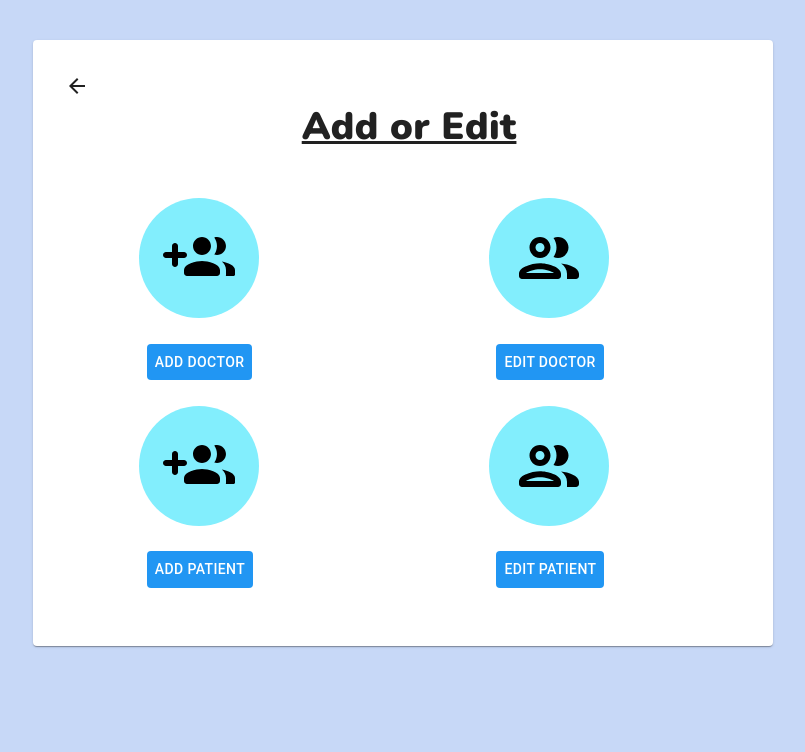
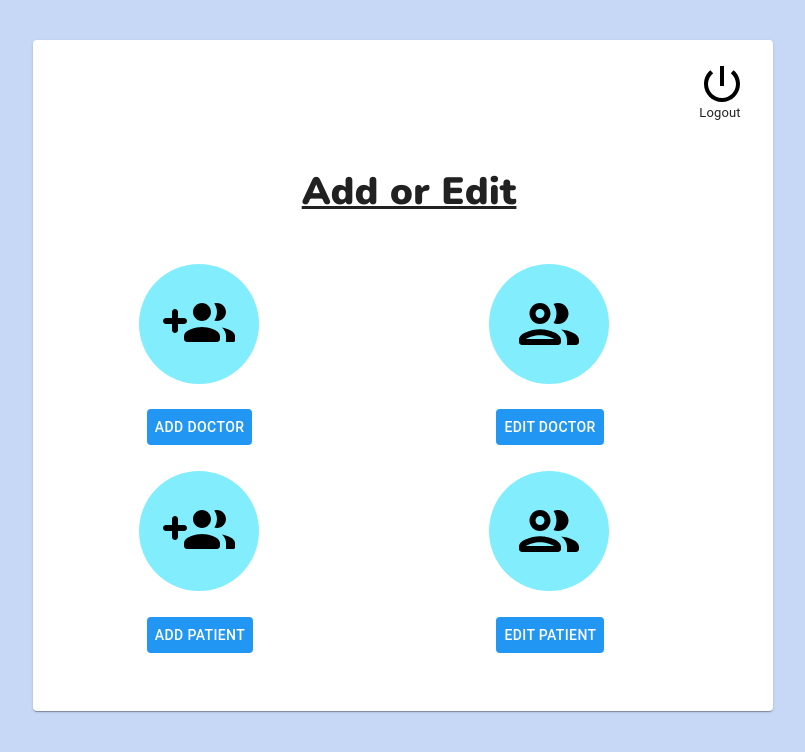
Before and after one commit to deboprasad-mukh/-VitalTracker-DoctorsApp1, a React (Create React App) app: page /page in a window 1280 px wide. Shown: the top 752 px of the page, without its empty margins (237-1042 px from the left). Built offline with nearby package versions, Linux system fonts and the light colour scheme.

Commit message:
azam chnage this

```diff
--- a/src/Admin/AddDoctor/AddDoc.css
+++ b/src/Admin/AddDoctor/AddDoc.css
@@ -83,6 +83,17 @@
     font-family: 'Karla', sans-serif;
     font-weight: 800;
     cursor: pointer;
-
-
 }
+.logbtn {
+    color: black;
+    float: right;
+    transform: scale(2);
+    margin-bottom:1%;
+    margin-right: 1%;
+  }
+.logtxt {
+    font-size:13px;
+    float: right;
+    margin-left:100%;
+    margin-bottom:6%;
+  }
--- a/src/Admin/AddDoctor/AddDoctor.jsx
+++ b/src/Admin/AddDoctor/AddDoctor.jsx
@@ -2,9 +2,13 @@ import React,{useState,useEffect} from 'react';
 import './AddDoc.css';
 import axios from 'axios';
 import ArrowBackIcon from '@material-ui/icons/ArrowBack';
+import { useHistory } from 'react-router';
+import PowerSettingsNewIcon from '@material-ui/icons/PowerSettingsNew';
+
 
 
 const AddDoctor = () => {
+    const history = useHistory();
 const[doctor,setDoctor] = useState({
 "name":"",
 "registrationId":"",
@@ -69,7 +73,9 @@ const handleSubmit=()=>{
 return(
 
         <section className="heading">
-        <ArrowBackIcon onClick={()=>history.push('/')}/>
+        <ArrowBackIcon onClick={()=>history.push('/page')}/>
+        <PowerSettingsNewIcon className="logbtn" onClick={()=>history.push('/')}/>
+        <label className="logtxt">Logout</label>
         <h1 className="title">Add Doctor</h1>
 
         <div className="container">
--- a/src/Admin/AddDoctor/Editdoctor.jsx
+++ b/src/Admin/AddDoctor/Editdoctor.jsx
@@ -1,8 +1,14 @@
 import React,{useState,useEffect} from 'react';
 import './AddDoc.css';
 import axios from 'axios';
+import ArrowBackIcon from '@material-ui/icons/ArrowBack';
+import { useHistory } from 'react-router';
+import PowerSettingsNewIcon from '@material-ui/icons/PowerSettingsNew';
+
+
 
 const Editdoctor = () => {
+    const history =  useHistory();
     const [doc,setdoc]= useState([])
     const[doctor,setDoctor] = useState({
         "name":"",
@@ -60,18 +66,20 @@ const Editdoctor = () => {
     return(
 
         <section className="heading">
+        <ArrowBackIcon onClick={()=>history.push('/page')}/>
+        <PowerSettingsNewIcon className="logbtn" onClick={()=>history.push('/')}/>
+        <label className="logtxt">Logout</label>
             <h1 className="title">Edit Doctor</h1>
 
             <div className="container">
                 <div className="add-doc-form row">
                 <div className="form-field col-lg-6">
 
-<select className="choose-doc" name="doctorID" value={doctorid.doctorID} onChange={handleDocID}>
-<option class="input-choice">Select doctor</option>
-{doc.map(item=><option class="input-choice" value={item?._id}>{item?.name}</option>)}
-
-</select>
-</div>
+                <select className="choose-doc" name="doctorID" value={doctorid.doctorID} onChange={handleDocID}>
+                    <option class="input-choice">Select doctor</option>
+                    {doc.map(item=><option class="input-choice" value={item?._id}>{item?.name}</option>)}
+                </select>
+            </div>
                     <div className="form-field col-lg-12">
                         <input type="text" id="name" className="input-text" name="name" value={doctor.name} onChange={handleDocInput}/>
                         <label htmlFor="name" className="label">Name :</label>
--- a/src/Admin/AddPatient/AddPatient.css
+++ b/src/Admin/AddPatient/AddPatient.css
@@ -155,7 +155,19 @@
     background-color: #fff;
     font-weight: 800;
 }
-
+.logbtn {
+    color: black;
+    float: right;
+    transform: scale(2);
+    margin-bottom:1%;
+    margin-right: 1%;
+  }
+.logtxt {
+    font-size:13px;
+    float: right;
+    margin-left:100%;
+    margin-bottom:6%;
+  }
 /* .input-choice:focus{
     font-weight: 400;
 } */
--- a/src/Admin/AddPatient/AddPatient.jsx
+++ b/src/Admin/AddPatient/AddPatient.jsx
@@ -1,8 +1,15 @@
 import React,{useEffect, useState} from 'react';
 import './AddPatient.css';
 import axios from 'axios';
+import { useHistory } from 'react-router';
+import ArrowBackIcon from '@material-ui/icons/ArrowBack';
+import PowerSettingsNewIcon from '@material-ui/icons/PowerSettingsNew';
+
+
+
 const AddPatient = () => {
 
+    const history = useHistory();
     const [doc,setdoc]= useState([])
     const [patient, setPatient] = useState({
         "name":"",
@@ -84,6 +91,11 @@ const AddPatient = () => {
 console.log(patient)
     return(
         <section className="heading">
+
+            <ArrowBackIcon onClick={()=>history.push('/page')}/>
+            <PowerSettingsNewIcon className="logbtn" onClick={()=>history.push('/')}/>
+            <label className="logtxt">Logout</label>
+
             <h1 className="title">Add Patient</h1>
 
             <div className="container">
--- a/src/Admin/AddPatient/Editpatient.jsx
+++ b/src/Admin/AddPatient/Editpatient.jsx
@@ -1,7 +1,13 @@
 import axios from 'axios'
 import React, { useEffect, useState } from 'react'
+import { useHistory } from 'react-router';
+import ArrowBackIcon from '@material-ui/icons/ArrowBack';
+import PowerSettingsNewIcon from '@material-ui/icons/PowerSettingsNew';
+
+
 
 export default function Editpatient() {
+    const history = useHistory();
     const [patientlist,setpatientlist]= useState([])
     const [doc,setdoc]= useState([])
     const [patient, setPatient] = useState({
@@ -95,6 +101,11 @@ export default function Editpatient() {
 console.log(patient)
     return(
         <section className="heading">
+
+            <ArrowBackIcon onClick={()=>history.push('/page')}/>
+            <PowerSettingsNewIcon className="logbtn" onClick={()=>history.push('/')}/>
+            <label className="logtxt">Logout</label>
+
             <h1 className="title">Edit Patient</h1>
 
             <div className="container">
--- a/src/Admin/Page.js
+++ b/src/Admin/Page.js
@@ -4,7 +4,7 @@ import GroupAddRoundedIcon from '@material-ui/icons/GroupAddRounded';
 import { Box, Button, Container, Paper, Avatar, Grid, Typography } from '@material-ui/core';
 import { makeStyles } from '@material-ui/core/styles';
 import PeopleOutlineRoundedIcon from '@material-ui/icons/PeopleOutlineRounded';
-import ArrowBackIcon from '@material-ui/icons/ArrowBack';
+import PowerSettingsNewIcon from '@material-ui/icons/PowerSettingsNew';
 
 
 const useStyles = makeStyles((theme) => ({
@@ -44,7 +44,20 @@ const useStyles = makeStyles((theme) => ({
     link: {
         color: '#fff',
         textDecoration: 'none'
-    }
+    },
+    logbtn: {
+        color: 'black',
+        float: 'right',
+        transform: "scale(2)",
+        marginBottom:'1%',
+        marginRight:'1%'
+      },
+      logtxt: {
+        fontSize:13,
+        float: 'right',
+        marginLeft:'100%',
+        marginBottom:'6%'
+      },
 }))
 
 export default function Page() {
@@ -54,7 +67,9 @@ export default function Page() {
         <Container className={classes.root}>
 
             <Paper  component={Box} className={classes.ppr} width="60%"  mx="auto" p={4}>
-            <ArrowBackIcon onClick={()=>history.push('/')}/>
+            <PowerSettingsNewIcon className={classes.logbtn} onClick={()=>history.push('/')}/>
+            <Typography className={classes.logtxt}>Logout</Typography>
+
             <Typography  className={classes.add}>Add or Edit</Typography>
                 <Grid container spacing={3}>
                     <Grid item xs={6}>
--- a/src/Doctor/DoctorHome.js
+++ b/src/Doctor/DoctorHome.js
@@ -5,9 +5,6 @@ import axios from 'axios';
 import SearchIcon from '@material-ui/icons/Search';
 import PowerSettingsNewIcon from '@material-ui/icons/PowerSettingsNew';
 import { useHistory } from 'react-router';
-//import DateFnsUtils from '@date-io/date-fns'
-//import { DatePicker, MuiPickersUtilsProvider } from '@material-ui/pickers'
-//import useAutocomplete from '@material-ui/lab/useAutocomplete'
 
 
 const useStyles = makeStyles((theme) => ({
@@ -36,13 +33,14 @@ const useStyles = makeStyles((theme) => ({
     marginTop: "10%"
   },
   logbtn: {
-    color: 'red',
+    color: 'black',
     float: 'right',
     transform: "scale(2)",
-    marginBottom:'1%'
+    marginBottom:'1%',
+    marginRight: '0.8%'
   },
   logtxt: {
-    fontSize:11,
+    fontSize:13,
     float: 'right',
     marginLeft:'100%',
     marginBottom:'6%'
--- a/src/Doctor/View.js
+++ b/src/Doctor/View.js
@@ -35,16 +35,17 @@ const useStyles = makeStyles((theme) => ({
           fontWeight: "bold"
       },
       logtxt: {
-        fontSize:11,
+        fontSize:13,
         float: 'right',
         marginLeft:'100%',
         marginBottom:'6%'
       },
       logbtn: {
-        color: 'red',
+        color: 'black',
         float: 'right',
         transform: "scale(2)",
-        marginBottom:'1%'
+        marginBottom:'1%',
+        marginRight:'0.8%'
       },
       pdf:{
         transform: "scale(2)",
```
